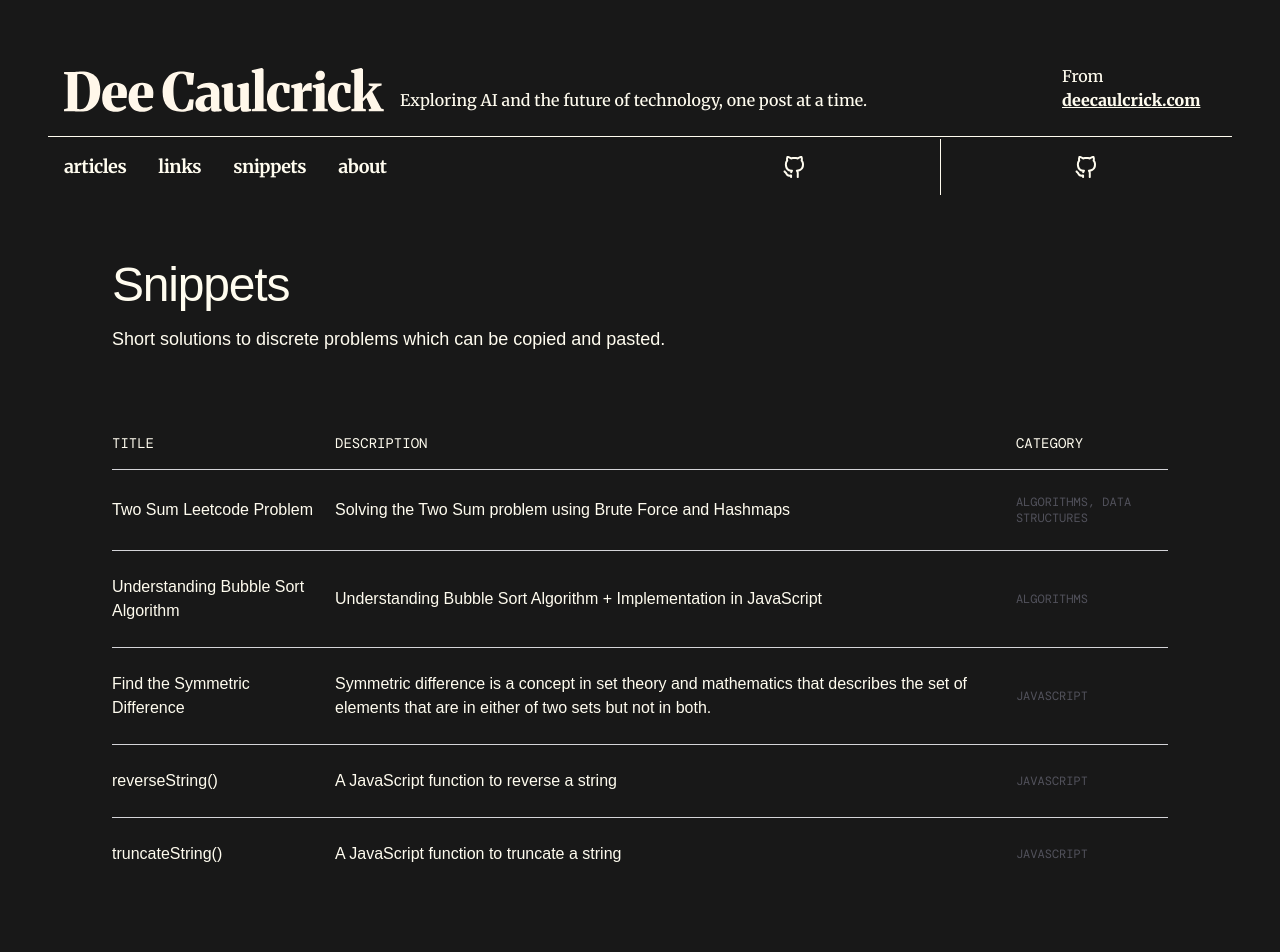
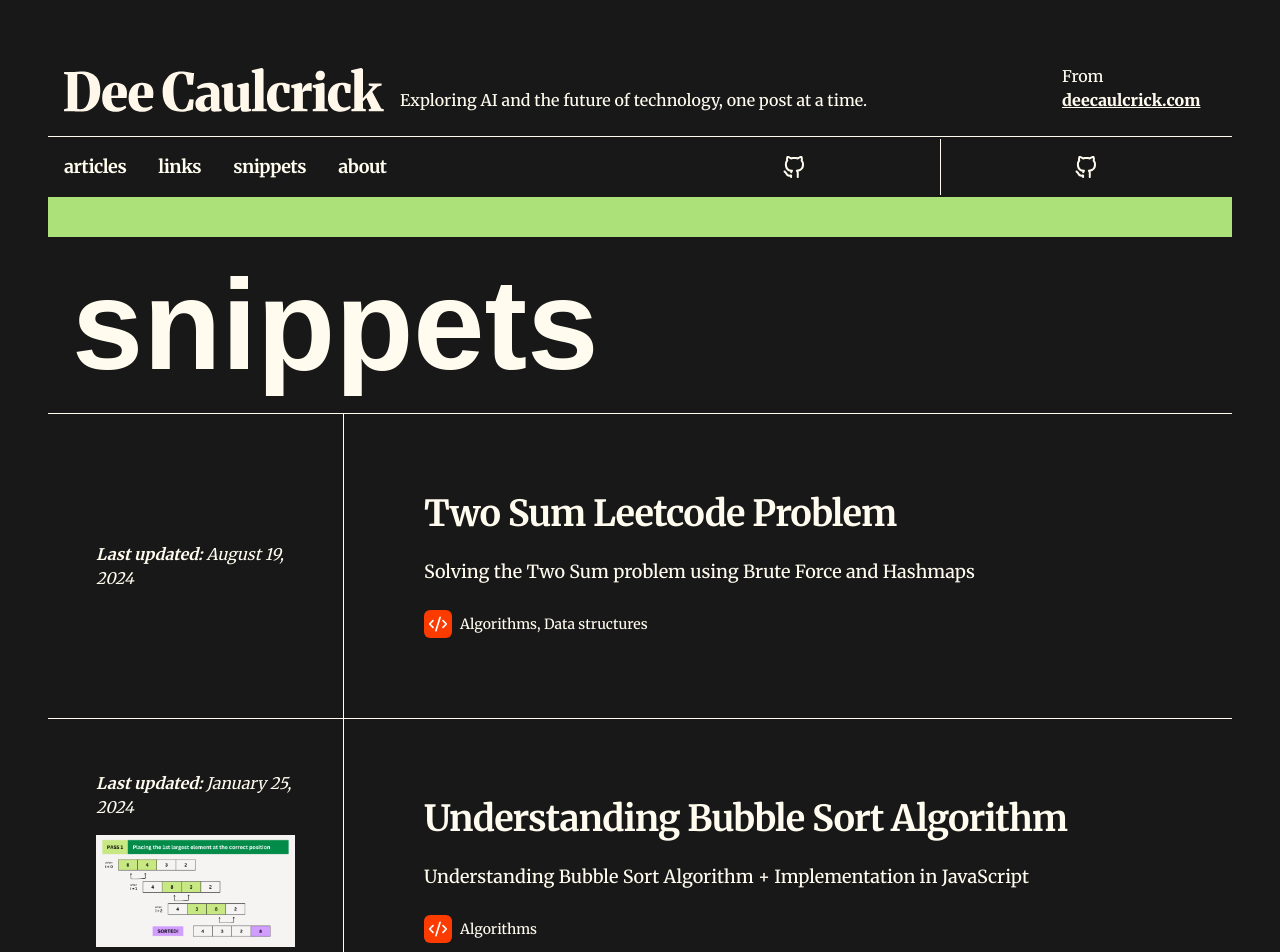
Before and after one commit to deecaulcrick/dees-blog, a Next.js app: page /snippets in a window 1280 px wide. Shown: the top 952 px of the page. Built offline with nearby package versions, Linux system fonts and the light colour scheme.

Commit message:
fix: blog post ui edits

```diff
--- a/src/app/(main)/posts/[slug]/page.tsx
+++ b/src/app/(main)/posts/[slug]/page.tsx
@@ -40,25 +40,25 @@ const singlePost = async (props: SinglePostProps) => {
         <>
             <div className="w-full flex justify-center items-center">
                 <div >
-                    <div className="border-t-30 border-theme-green px-6 py-4 flex flex-col gap-6">
+                    <div className="border-t-30 border-theme-green px-4 md:px-6 py-4 flex flex-col gap-6">
 
-                        <h1 className="mt-4 text-4xl md:text-6xl max-w-5xl font-sans font-bold lowercase">{postContent.data.title}</h1>
+                        <h1 className="mt-4 text-5xl md:text-7xl max-w-5xl font-sans font-bold">{postContent.data.title}</h1>
 
                     </div>
-                    <div className="flex gap-6 items-center border-y px-6 py-6">
+                    <div className="flex gap-4 items-center border-y px-6 py-6">
 
-                        <div className="flex items-center gap-4 ">
-                            <Calendar size={20} />
+                        <div className="flex items-center gap-2 ">
+                            <Calendar size={16} />
 
-                            <p className="font-bold text-sm">{postContent.data.date}</p>
+                            <p className="font-medium text-sm">{postContent.data.date}</p>
                         </div>
-                        <div className="flex items-center gap-4">
-                            <Tag size={20} />
+                        <div className="flex items-center gap-2">
+                            <Tag size={16} />
 
-                            <p className="font-bold text-sm">{postContent.data.tag}</p>
+                            <p className="font-medium text-sm">{postContent.data.tag}</p>
                         </div>
                     </div>
-                    <div className="grid md:grid-cols-12 gap-10 md:gap-20 px-2 md:px-6 py-10 font-serif font-medium relative">
+                    <div className="grid md:grid-cols-12  md:gap-20 px-2 md:px-6 py-10 font-serif font-medium relative">
                         <div className="md:col-span-3 sticky top-30">
 
                             <div className="hidden md:block sticky top-30">
--- a/src/app/(main)/posts/page.tsx
+++ b/src/app/(main)/posts/page.tsx
@@ -1,4 +1,5 @@
 import PostList from '@/components/PostList'
+import { getPostMetaData } from '@/lib/mdx'
 import React from 'react'
 
 function page() {
@@ -7,7 +8,7 @@ function page() {
             <div className="w-full">
                 <h2 className="border-t-40 border-theme-green font-heading font-bold text-6xl lg:text-9xl px-6 py-2 md:p-6 border-b border-b-foreground">articles</h2>
                 <div className=''>
-                    <PostList />
+                    <PostList getMetaData={getPostMetaData} />
                 </div>
             </div>
         </div>
--- a/src/app/(main)/snippets/page.tsx
+++ b/src/app/(main)/snippets/page.tsx
@@ -1,16 +1,18 @@
-import SnippetTable from "@/components/SnippetTable";
+import PostList from "@/components/PostList";
+import { getPostMetaData, getSnippetMetaData } from "@/lib/mdx";
 
 
 export default function Home() {
   return (
 
 
-    <div className="px-8 md:px-16 py-16">
+    <div className="">
       <div className="w-full">
-        <h2 className="font-heading font-normal text-5xl tracking-tight mb-4">Snippets</h2>
-        <p className="font-body text-lg">Short solutions to discrete problems which can be copied and pasted.
-        </p>
-        <SnippetTable />
+        <h2 className="border-t-40 border-theme-green font-heading font-bold text-6xl lg:text-9xl px-6 py-2 md:p-6 border-b border-b-foreground">snippets</h2>
+        <div className=''>
+          <PostList getMetaData={getSnippetMetaData} />
+        </div>
+
       </div>
     </div>
 
--- a/src/app/page.tsx
+++ b/src/app/page.tsx
@@ -3,6 +3,7 @@ import Link from "next/link";
 import Image from "next/image";
 import HomepageHeader from "@/components/HomepageHeader";
 import { HighlightedText } from "@/components/HighlightedText";
+import { getPostMetaData } from "@/lib/mdx";
 
 
 export default function Home() {
@@ -33,7 +34,7 @@ export default function Home() {
           </Link>
         </div>
 
-        <PostList />
+        <PostList getMetaData={getPostMetaData} limit={3} />
 
 
       </div>
--- a/src/components/PostList.tsx
+++ b/src/components/PostList.tsx
@@ -1,6 +1,5 @@
 import Link from "next/link";
 import Image from 'next/image';
-import { getPostMetaData } from "@/lib/mdx";
 import { Cpu, Feather, Network, Zap, Code2, LucideIcon } from 'lucide-react'
 
 const CATEGORY_CONFIG: Record<string, { icon: LucideIcon; bg: string; iconColor: string }> = {
@@ -13,8 +12,25 @@ const CATEGORY_CONFIG: Record<string, { icon: LucideIcon; bg: string; iconColor:
 
 const DEFAULT_CONFIG = CATEGORY_CONFIG["web-development"]
 
-function PostList() {
-    const postMetaData = getPostMetaData();
+export interface PostData {
+    title: string;
+    date: string;
+    excerpt: string;
+    coverImage?: string;
+    tag?: string;
+    category: string;
+    slug: string;
+}
+
+interface PostListProps {
+    getMetaData: () => PostData[];
+    limit?: number;
+    basePath?: string;
+}
+
+function PostList({ getMetaData, limit, basePath = "/posts" }: PostListProps) {
+    const allPosts = getMetaData();
+    const postMetaData = limit ? allPosts.slice(0, limit) : allPosts;
 
     const truncateExcerpt = (excerpt: string, maxLength: number) => {
         if (excerpt.length <= maxLength) {
@@ -32,12 +48,14 @@ function PostList() {
                     <div key={post.slug} className="grid md:grid-cols-12 font-serif border-b border-border">
                         <div className="hidden md:col-span-3 md:flex flex-col  justify-center gap-4 md:border-r md:border-border p-12">
                             <p className="italic"><b><i>Last updated: </i></b>{post.date}</p>
-                            <Image src={post.coverImage} alt={post.title} width={600} height={400} className=" mb-6 w-full" />
+                            {post.coverImage && (
+                                <Image src={post.coverImage} alt={post.title} width={600} height={400} className=" mb-6 w-full" />
+                            )}
                         </div>
                         <div className="md:col-span-9 flex flex-col gap-6 p-4 py-12 md:p-20">
 
                             <h2 className="font-bold text-2xl md:text-4xl tracking-tight">
-                                <Link href={`/posts/${post.slug}`} className="hover:underline hover:decoration-theme-pink">
+                                <Link href={`${basePath}/${post.slug}`} className="hover:underline hover:decoration-theme-pink">
                                     {post.title}
                                 </Link>
 
@@ -46,8 +64,6 @@ function PostList() {
 
                             <p className="font-medium text-base md:text-lg">{truncateExcerpt(post.excerpt, 150)}</p>
                             <div className="md:hidden flex items-center gap-2 border w-fit p-2">
-
-                                {/* <CategoryIcon size={20} /> */}
 
                                 <p className="font-sans uppercase font-bold text-sm">{post.tag}</p>
                             </div>
@@ -61,33 +77,6 @@ function PostList() {
                             </div>
                         </div>
                     </div>
-
-                    // <Link href={`/posts/${post.slug}`} key={post.slug} className="bg-muted mb-6 border border-border rounded-3xl gap-12 ">
-                    //     <Image src={post.coverImage} alt={post.title} width={600} height={400} className="rounded-t-3xl mb-6 w-full h-100 object-cover object-center" />
-                    //     <div className=" p-8 md:p-10">
-
-                    //         <div className="flex items-center gap-4 mb-4">
-                    //             <div className={`${config.bg} p-1 rounded-sm`}>
-                    //                 <CategoryIcon className={config.iconColor} size={20} />
-                    //             </div>
-
-                    //             <p className="font-bold text-sm">{post.tag}</p>
-                    //         </div>
-                    //         <h2 className=" font-bold text-4xl lowercase tracking-tight mb-4 ">
-
-                    //             {post.title}
-
-                    //         </h2>
-                    //         {/* <p className=" text-zinc-500 font-mono uppercase text-xs">{post.date}</p> */}
-                    //         <div className="md:col-span-6">
-                    //             <p className="font-sans text-lg">{truncateExcerpt(post.excerpt, 100)}</p>
-
-                    //         </div>
-                    //     </div>
-
-
-                    // </Link>
-
                 )
             })}
         </div>
--- a/src/lib/mdx.ts
+++ b/src/lib/mdx.ts
@@ -42,7 +42,10 @@ export const getSnippetMetaData = () => {
             title: matterResult.data.title,
             date: matterResult.data.date,
             description: matterResult.data.description,
+            excerpt: matterResult.data.description || '',
+            tag: matterResult.data.tag || matterResult.data.category || '',
             category: matterResult.data.category,
+            coverImage: matterResult.data.coverImage || '',
             slug: filename.replace('.mdx', ''),
         }
     })
--- a/src/mdx-components.tsx
+++ b/src/mdx-components.tsx
@@ -53,13 +53,13 @@ export const mdxComponents = {
   h3: ({ children, ...props }) => (
     <h3
       {...props}
-      className="font-serif text-2xl px-1 md:px-8 font-bold mb-3 mt-6 text-foreground"
+      className="font-serif text-xl md:text-2xl px-1 md:px-8 font-bold mb-3 mt-6 text-foreground"
     >
       {children}
     </h3>
   ),
   p: ({ children }) => (
-    <p className=" mb-4 px-1 md:px-8 leading-10 text-foreground text-xl">
+    <p className=" mb-4 px-1 md:px-8 leading-10 text-foreground text-lg md:text-xl">
       {children}
     </p>
   ),
@@ -78,10 +78,10 @@ export const mdxComponents = {
     <Blockquote {...props}>{children}</Blockquote>
   ),
   ul: ({ children }) => (
-    <ul className="list-disc list-inside mb-4 space-y-2 ml-8 text-xl">{children}</ul>
+    <ul className="list-disc list-inside mb-4 space-y-2 ml-4 lg:ml-8 text-lg md:text-xl">{children}</ul>
   ),
   ol: ({ children }) => (
-    <ol className="list-decimal list-inside mb-4 space-y-2 ml-8 text-xl">
+    <ol className="list-decimal list-inside mb-4 space-y-2 ml-4 lg:ml-8 text-lg md:text-xl">
       {children}
     </ol>
   ),
@@ -91,7 +91,7 @@ export const mdxComponents = {
   a: ({ href, children }) => (
     <a
       href={href}
-      className="underline decoration-theme-pink hover:bg-theme-green hover:text-black transition-colors"
+      className="underline decoration-theme-green hover:bg-theme-green hover:text-black transition-colors"
       target={href?.startsWith("http") ? "_blank" : undefined}
       rel={href?.startsWith("http") ? "noopener noreferrer" : undefined}
     >
```
